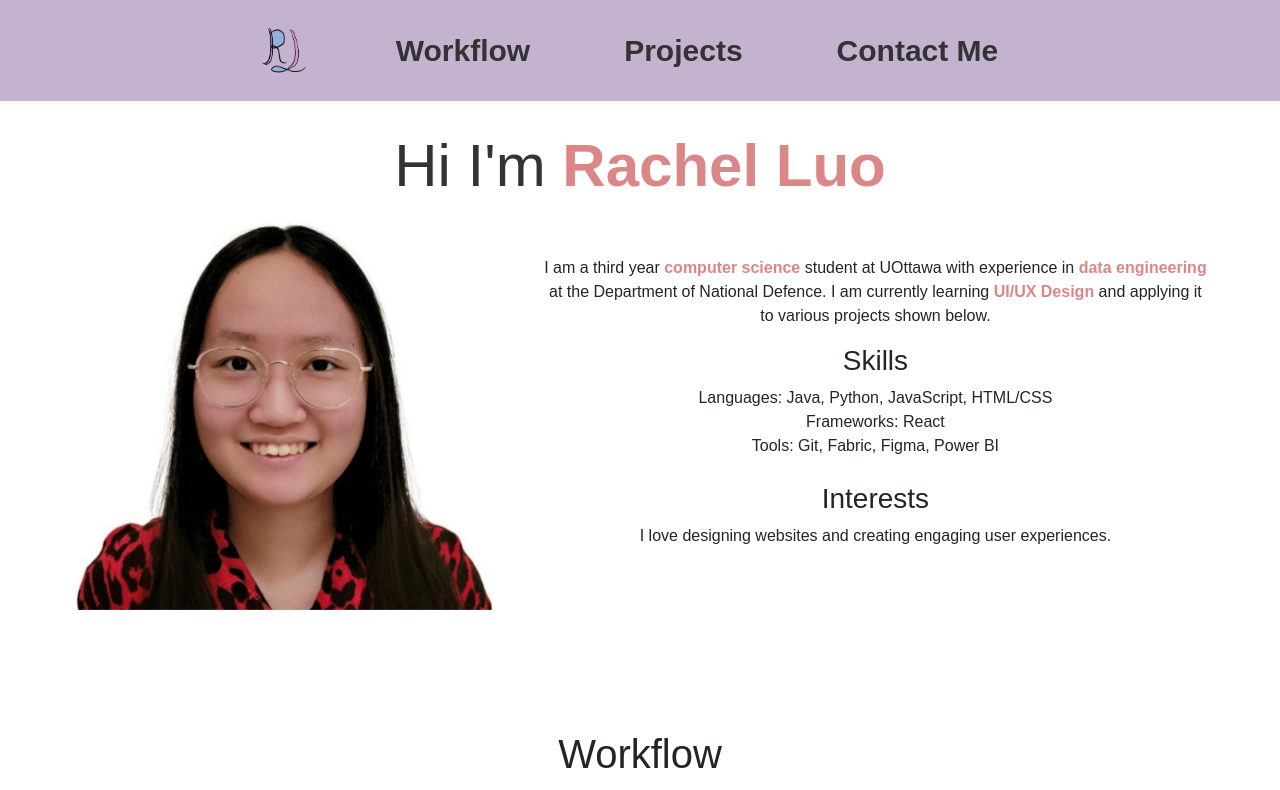
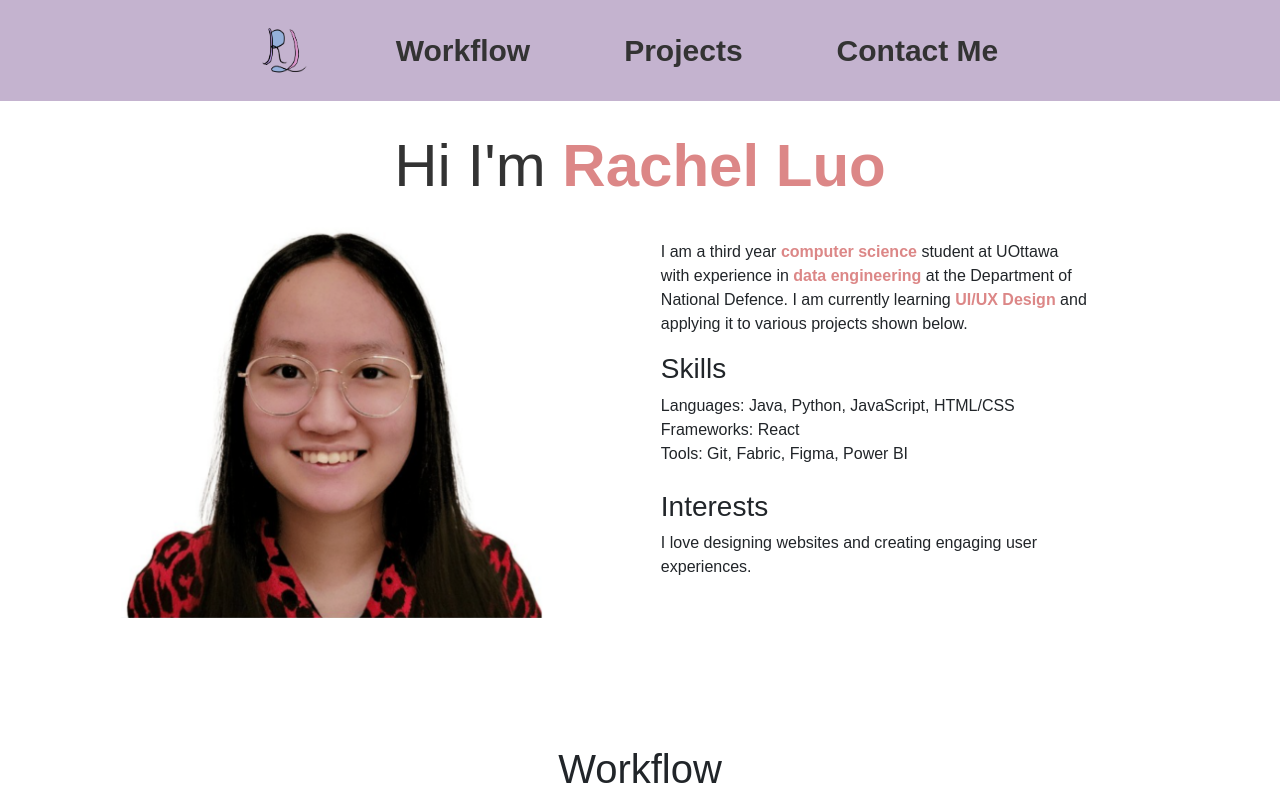
Before and after one commit to Rachel-Chen888/Portfolio, a React (Vite) app: page / in a window 1280 px wide. Shown: the top 790 px of the page. Built offline with nearby package versions, Linux system fonts and the light colour scheme; a web font is replaced by a local one.

Commit message:
feat:left allign introduction

```diff
--- a/src/index.css
+++ b/src/index.css
@@ -47,18 +47,21 @@ h1 {
   scroll-margin-top: 100px;
   margin: 100px 10px;
   border-radius: 20px;
-  padding: 20px 50px;
+  padding: 20px 100px;
   display: flex;
   flex-direction: column;
 
   align-items: center;
   justify-content: center;
 
-  text-align: center;
+  text-align: left;
   font-family: "Arial", sans-serif;
 
 }
 
+.aboutText{
+  padding: 30px 70px;
+}
 .portfolioTitle {
   text-align: left;
   color: #333;
```
Also changed, not shown: src/App.jsx (line endings or trailing spaces).
